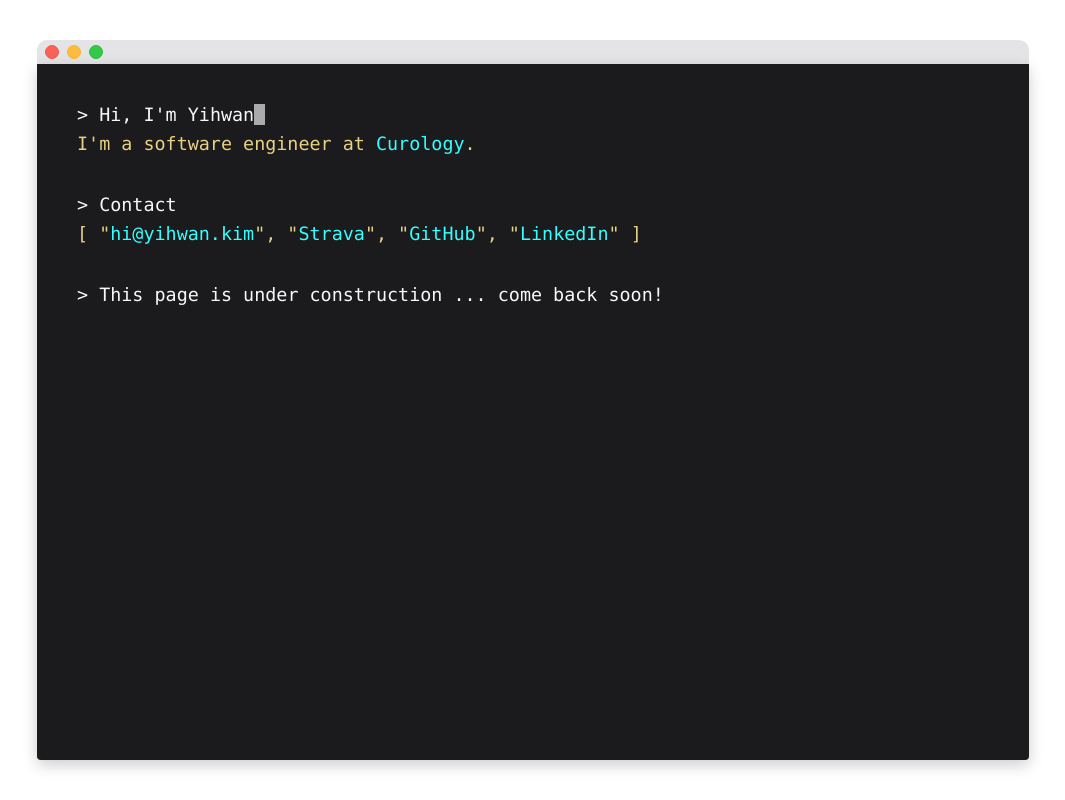
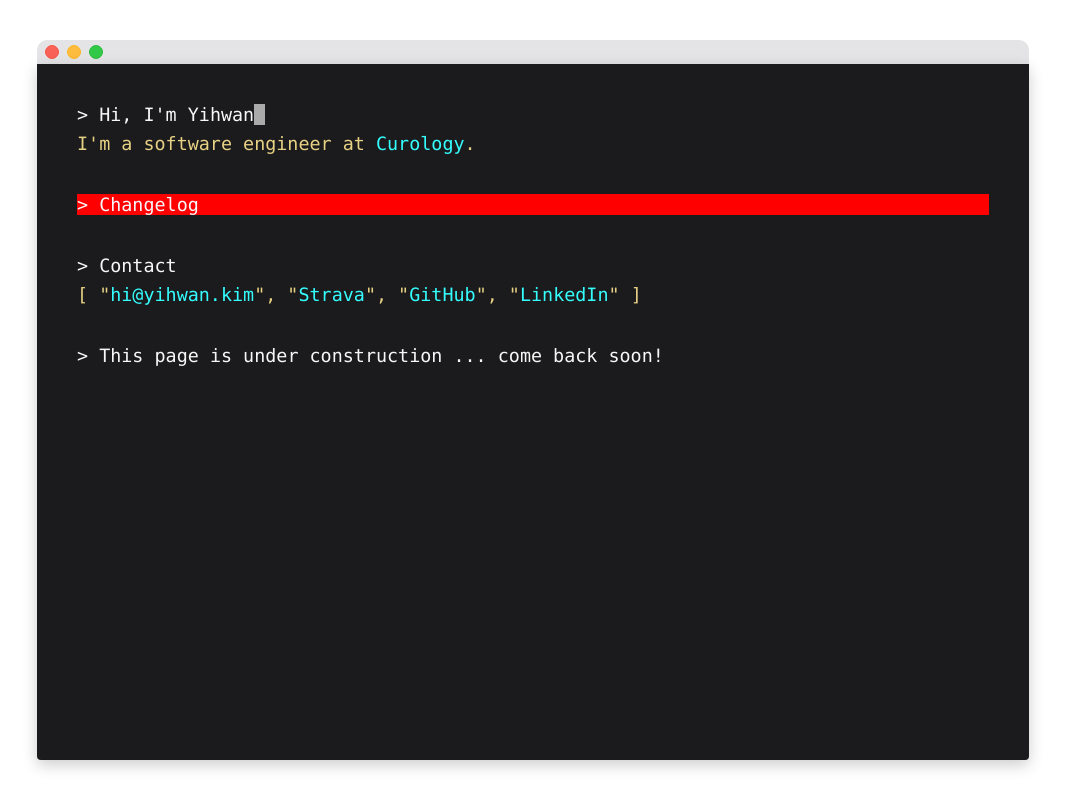
Before and after one commit to Yihwan/yihwan-dot-kim_deprecated, a React (Create React App) app: page / in a window 1280 px wide. Shown: the whole page, without its empty margins (107-1172 px from the left). Built offline with nearby package versions, Linux system fonts and the light colour scheme; what emotion-normalize would draw is missing.

Commit message:
finish basic layout

```diff
--- a/src/App.js
+++ b/src/App.js
@@ -4,6 +4,7 @@ import { globalStyles } from 'constants.js';
 
 import Terminal from 'components/terminal';
 import Intro from 'components/intro';
+import Changelog from 'components/changelog';
 import Contact from 'components/contact';
 import Placeholder from 'components/placeholder';
 
@@ -14,6 +15,7 @@ class App extends Component {
         <Global styles={globalStyles}/>
         <Terminal>
           <Intro />
+          <Changelog />
           <Contact />
           <Placeholder />
         </Terminal>
--- /dev/null
+++ b/src/components/changelog/index.js
@@ -0,0 +1,12 @@
+import React from 'react';
+import StaticPrompt from 'components/shared-components/staticPrompt';
+import Accordion from 'components/shared-components/accordion';
+
+const Changelog = () => (
+  <Accordion
+    header={<StaticPrompt text="Changelog"/>}
+    content="content"
+  />
+);
+
+export default Changelog;
--- /dev/null
+++ b/src/components/shared-components/accordion/index.js
@@ -0,0 +1,37 @@
+import React from 'react';
+import { HeaderContainer, ContentContainer } from './style';
+
+class Accordion extends React.Component {
+  constructor(props){
+    super(props);
+
+    this.state = {
+      isOpen: false,
+      isHeaderBlinking: true,
+    }
+  }
+
+  handleClick = () => {
+    this.toggleAccordion();
+    this.turnOffHeaderBlinking();
+  }
+
+  toggleAccordion = () => this.setState({ isOpen: !this.state.isOpen });
+  turnOffHeaderBlinking = () => this.setState({ isHeaderBlinking: false });
+
+  render() {
+    const { header, content } = this.props;
+    const { isOpen, isHeaderBlinking } = this.state;
+
+    return(
+      <div>
+        <HeaderContainer blink={isHeaderBlinking} onClick={this.handleClick}>
+          {header}
+        </HeaderContainer>
+        {isOpen && <ContentContainer>{content}</ContentContainer>}
+      </div>
+    )
+  }
+}
+
+export default Accordion;
--- /dev/null
+++ b/src/components/shared-components/accordion/style.js
@@ -0,0 +1,12 @@
+import styled from '@emotion/styled';
+import { COLORS } from 'constants.js';
+
+export const HeaderContainer = styled.div`
+  cursor: pointer;
+
+  background-color: ${props => props.blink ? 'red' : 'blue'};
+`;
+
+export const ContentContainer = styled.div`
+  color: ${COLORS.almostWhite};
+`;
--- a/src/components/shared-components/style.js
+++ b/src/components/shared-components/style.js
@@ -3,9 +3,7 @@ import styled from '@emotion/styled';
 import { COLORS } from 'constants.js';
 
 export const PromptContainer = styled.div`
-  &:not(:first-child) {
-    margin-top: 2.5rem;
-  }
+
 `;
 
 export const Prompt = styled.span`
--- a/src/components/terminal/style.js
+++ b/src/components/terminal/style.js
@@ -2,6 +2,7 @@
 
 import styled from '@emotion/styled';
 import { COLORS, MEDIA_QUERIES } from 'constants.js';
+import { PromptContainer } from 'components/shared-components/style';
 
 export const TerminalContainerWrapper = styled.section`
   height: 100vh;
@@ -52,4 +53,8 @@ export const TerminalBody = styled.div`
   box-shadow: 0 50px 100px rgba(65, 65, 74, .2);
   box-shadow: 0 15px 35px rgba(65, 65, 74, .3);
   box-shadow: 0 5px 15px rgba(0,0,0,.2);
+
+  & > div:not(:first-child) {
+    margin-top: 2.5rem;
+  }
 `;
```
Also changed, not shown: src/components/changelog/style.js (added).
